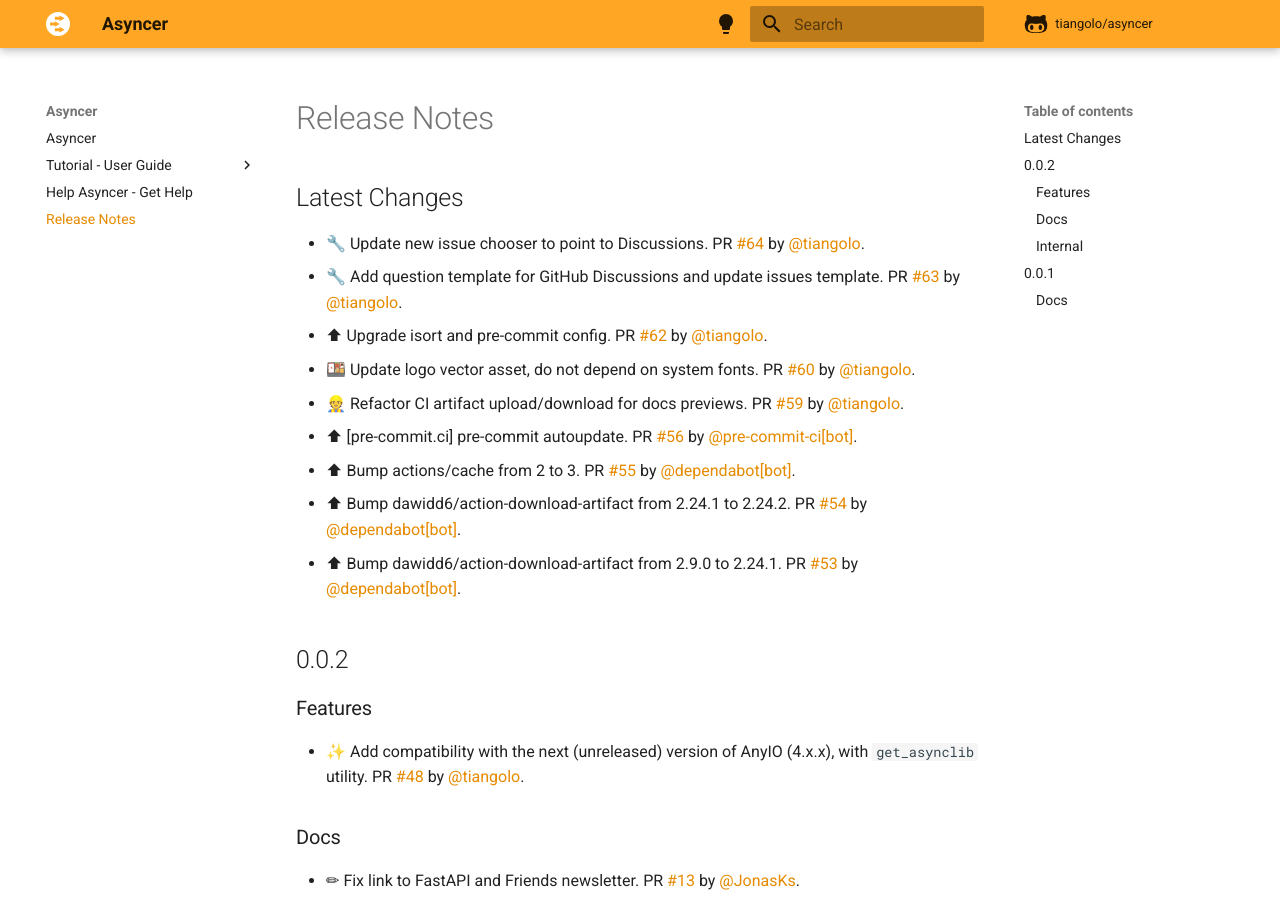
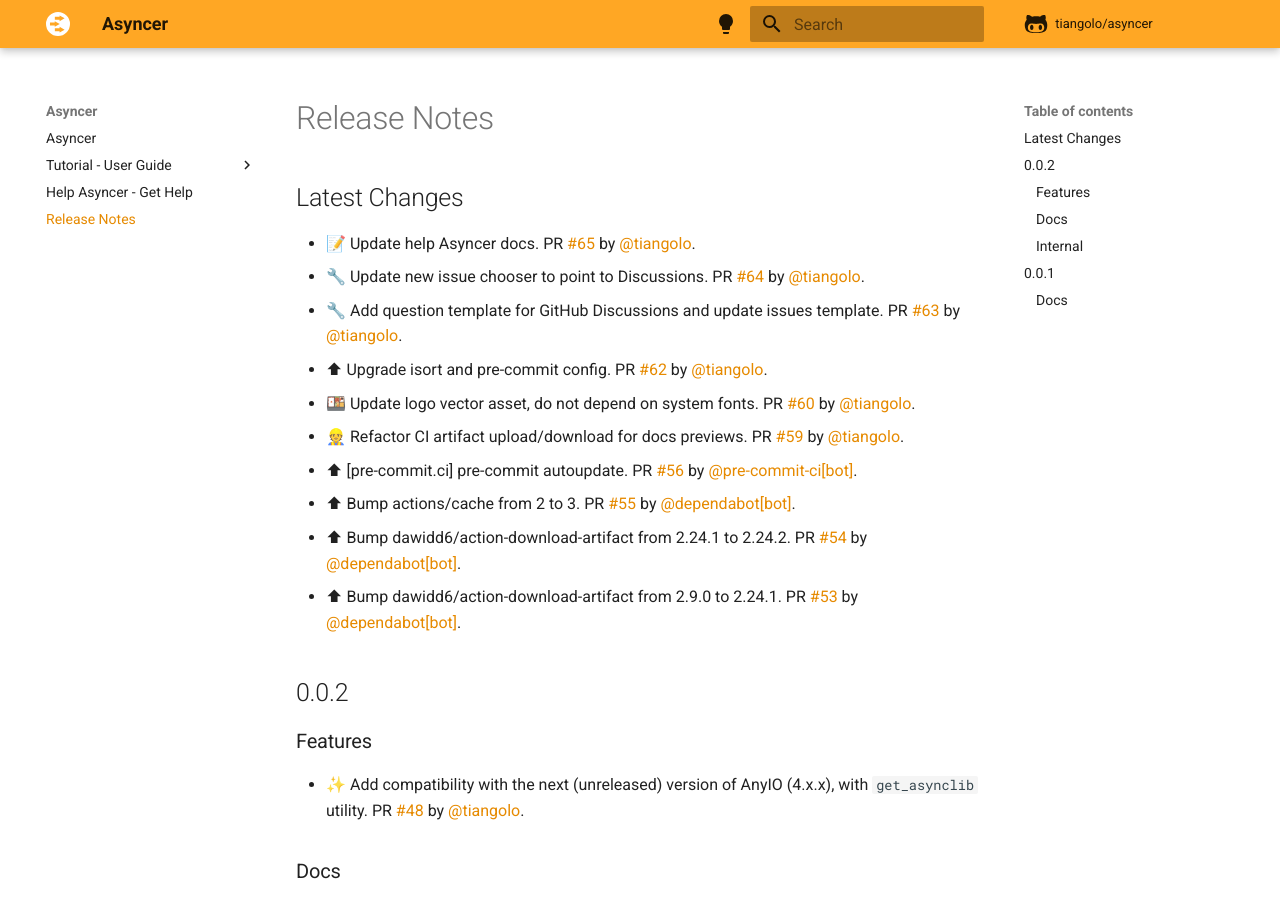
Before and after one commit to balintfrankas/fastapi-asyncer, an MkDocs documentation site: the page built from docs/release-notes.md, in a window 1280 px wide and 900 px high. Built offline with MkDocs 1.6.1 and Material for MkDocs 9.7.7, drawn with Linux system fonts in a browser that asks for light colours; comment, search, counter and statistics services are not loaded.

Commit message:
📝 Update release notes

```diff
--- a/docs/release-notes.md
+++ b/docs/release-notes.md
@@ -2,6 +2,7 @@
 
 ## Latest Changes
 
+* 📝 Update help Asyncer docs. PR [#65](https://github.com/tiangolo/asyncer/pull/65) by [@tiangolo](https://github.com/tiangolo).
 * 🔧 Update new issue chooser to point to Discussions. PR [#64](https://github.com/tiangolo/asyncer/pull/64) by [@tiangolo](https://github.com/tiangolo).
 * 🔧 Add question template for GitHub Discussions and update issues template. PR [#63](https://github.com/tiangolo/asyncer/pull/63) by [@tiangolo](https://github.com/tiangolo).
 * ⬆ Upgrade isort and pre-commit config. PR [#62](https://github.com/tiangolo/asyncer/pull/62) by [@tiangolo](https://github.com/tiangolo).
```
